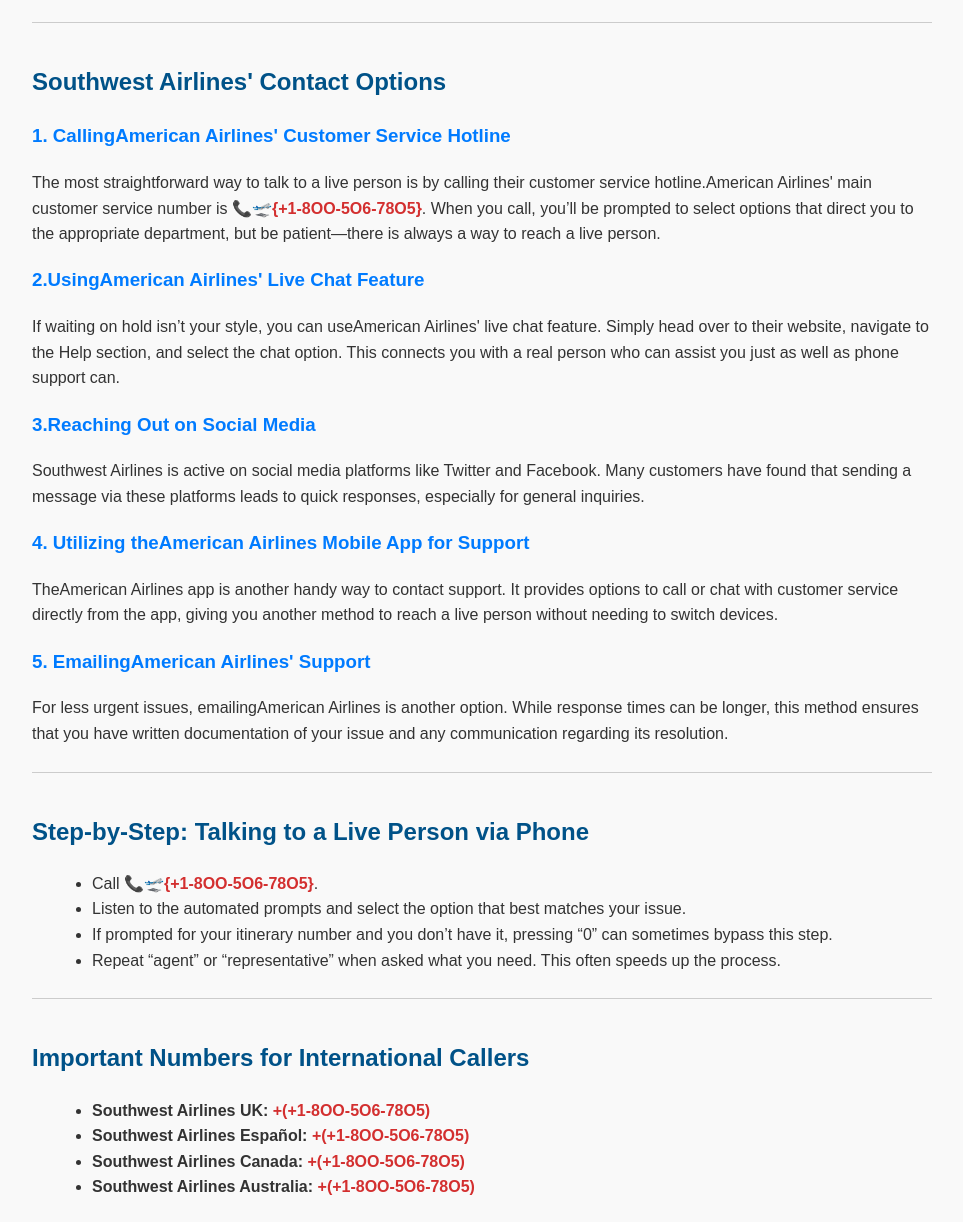
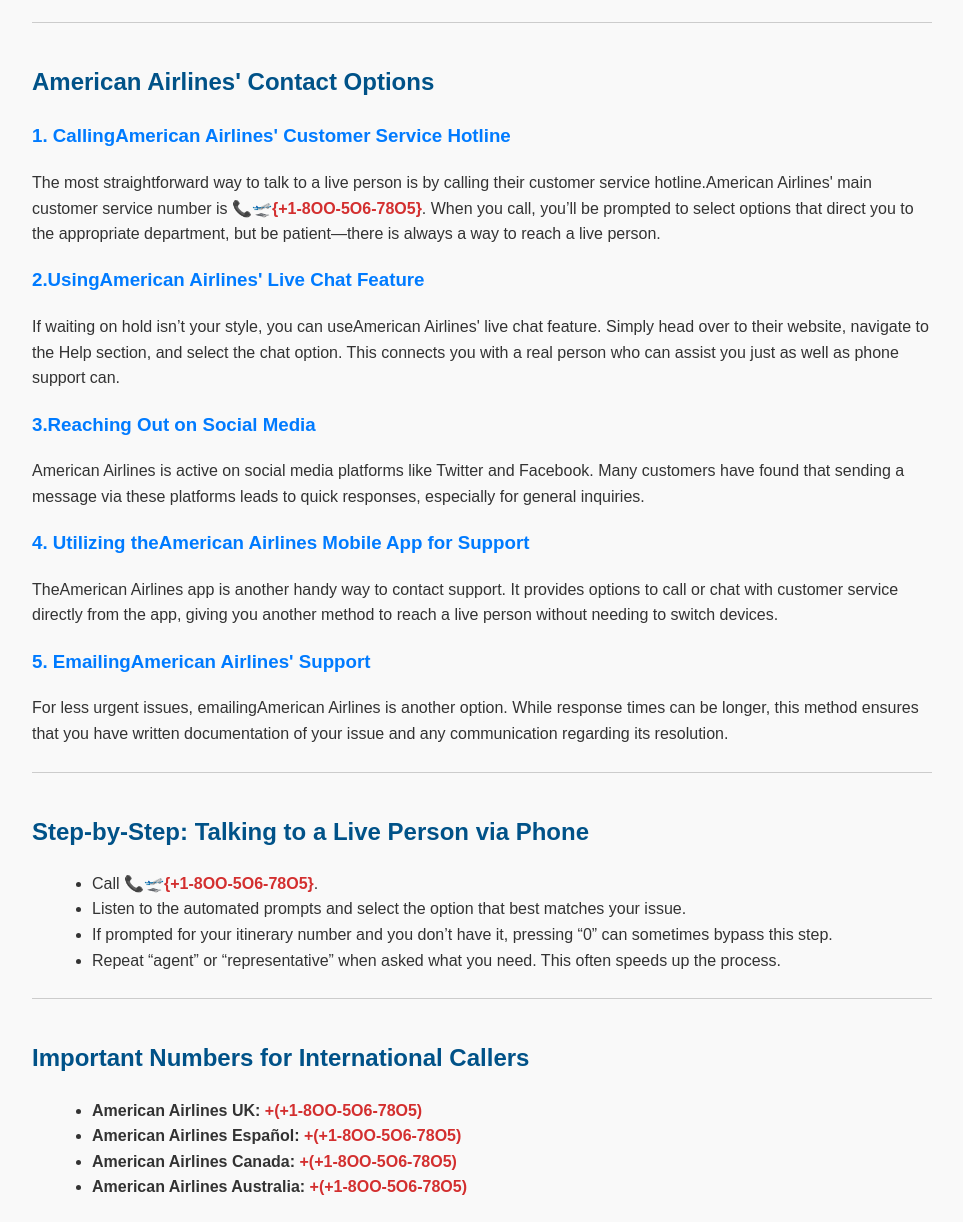
Before and after one commit to official-Airlines-quick-help-center/-Ways-To-Phone-To-Live-Agent-At-American-Airlines-Via-Phone-Email-Or-Chat-Options-A-Step-By-Step, a plain HTML site: page index.html in a window 1280 px wide. Shown: the part 1123-2345 px from the top of the page, without its empty margins (158-1121 px from the left). Drawn offline with Linux system fonts and the light colour scheme.

Commit message:
Update index.html

```diff
--- a/index.html
+++ b/index.html
@@ -45,7 +45,7 @@ border-top: 1px solid #ccc;
 </head>
 <body>
 <h1> 𝟏𝟓 Ways To Phone To Live Agent At American Airlines Via Phone, Email, Or Chat Options: A Step By Step Guide</h1>
-<p>Southwest Airlines' main customer service number is <span class="phone-number">📞🛫{+1-877-316-7035}</span> or <span class="phone-number">1-855-Southwest Airlines</span>, where you can reach a live representative 24/7. Whether you’re dealing with booking changes, flight cancellations, or have questions regarding refunds or compensation, speaking to a live person ensures prompt resolution. You can also reach out viaAmerican Airlines’s live chat feature or email support for assistance. For all your inquiries, call <span class="phone-number">📞🛫{+1-877-316-7O35}</span>. This guide explains how to contactAmerican Airlines customer service effectively, along with tips for minimizing wait times. To speak to a live representative, dial <span class="phone-number">📞🛫{+1-877-316-7O35}</span>.</p>
+<p>American Airlines' main customer service number is <span class="phone-number">📞🛫{+1-877-316-7035}</span> or <span class="phone-number">1-855-American Airlines</span>, where you can reach a live representative 24/7. Whether you’re dealing with booking changes, flight cancellations, or have questions regarding refunds or compensation, speaking to a live person ensures prompt resolution. You can also reach out viaAmerican Airlines’s live chat feature or email support for assistance. For all your inquiries, call <span class="phone-number">📞🛫{+1-877-316-7O35}</span>. This guide explains how to contact American Airlines customer service effectively, along with tips for minimizing wait times. To speak to a live representative, dial <span class="phone-number">📞🛫{+1-877-316-7O35}</span>.</p>
 <div class="section">
 <h2>Reasons To Talk To A Live Person AtAmerican Ticket</h2>
 <p>Undoubtedly, speaking to a live representative at <span class="phone-number">📞🛫{+1-877-316-7O35}</span>American Airlines is beneficial in many different ways. These involves:</p>
@@ -67,13 +67,13 @@ border-top: 1px solid #ccc;
 </ul>
 </div>
 <div class="section">
-<h2>Southwest Airlines' Contact Options</h2>
+<h2>American Airlines' Contact Options</h2>
 <h3>1. CallingAmerican Airlines' Customer Service Hotline</h3>
 <p>The most straightforward way to talk to a live person is by calling their customer service hotline.American Airlines' main customer service number is <span class="phone-number">📞🛫{+1-8OO-5O6-78O5}</span>. When you call, you’ll be prompted to select options that direct you to the appropriate department, but be patient—there is always a way to reach a live person.</p>
 <h3>2.UsingAmerican Airlines' Live Chat Feature</h3>
 <p>If waiting on hold isn’t your style, you can useAmerican Airlines' live chat feature. Simply head over to their website, navigate to the Help section, and select the chat option. This connects you with a real person who can assist you just as well as phone support can.</p>
 <h3>3.Reaching Out on Social Media</h3>
-<p>Southwest Airlines is active on social media platforms like Twitter and Facebook. Many customers have found that sending a message via these platforms leads to quick responses, especially for general inquiries.</p>
+<p>American Airlines is active on social media platforms like Twitter and Facebook. Many customers have found that sending a message via these platforms leads to quick responses, especially for general inquiries.</p>
 <h3>4. Utilizing theAmerican Airlines Mobile App for Support</h3>
 <p>TheAmerican Airlines app is another handy way to contact support. It provides options to call or chat with customer service directly from the app, giving you another method to reach a live person without needing to switch devices.</p>
 <h3>5. EmailingAmerican Airlines' Support</h3>
@@ -91,10 +91,10 @@ border-top: 1px solid #ccc;
 <div class="section">
 <h2>Important Numbers for International Callers</h2>
 <ul>
-<li><strong>Southwest Airlines UK:</strong> <span class="phone-number">+(+1-8OO-5O6-78O5)</span></li>
-<li><strong>Southwest Airlines Español:</strong> <span class="phone-number">+(+1-8OO-5O6-78O5)</span></li>
-<li><strong>Southwest Airlines Canada:</strong> <span class="phone-number">+(+1-8OO-5O6-78O5)</span></li>
-<li><strong>Southwest Airlines Australia:</strong> <span class="phone-number">+(+1-8OO-5O6-78O5)</span></li>
+<li><strong>American Airlines UK:</strong> <span class="phone-number">+(+1-8OO-5O6-78O5)</span></li>
+<li><strong>American Airlines Español:</strong> <span class="phone-number">+(+1-8OO-5O6-78O5)</span></li>
+<li><strong>American Airlines Canada:</strong> <span class="phone-number">+(+1-8OO-5O6-78O5)</span></li>
+<li><strong>American Airlines Australia:</strong> <span class="phone-number">+(+1-8OO-5O6-78O5)</span></li>
 </ul>
 </div>
 <div class="section">
```
